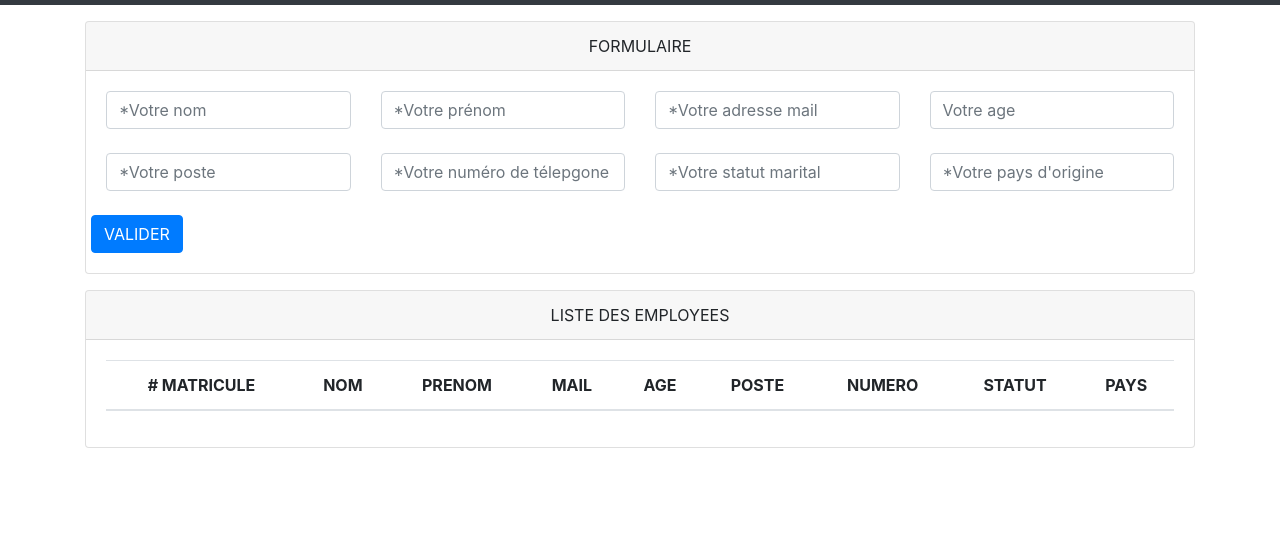
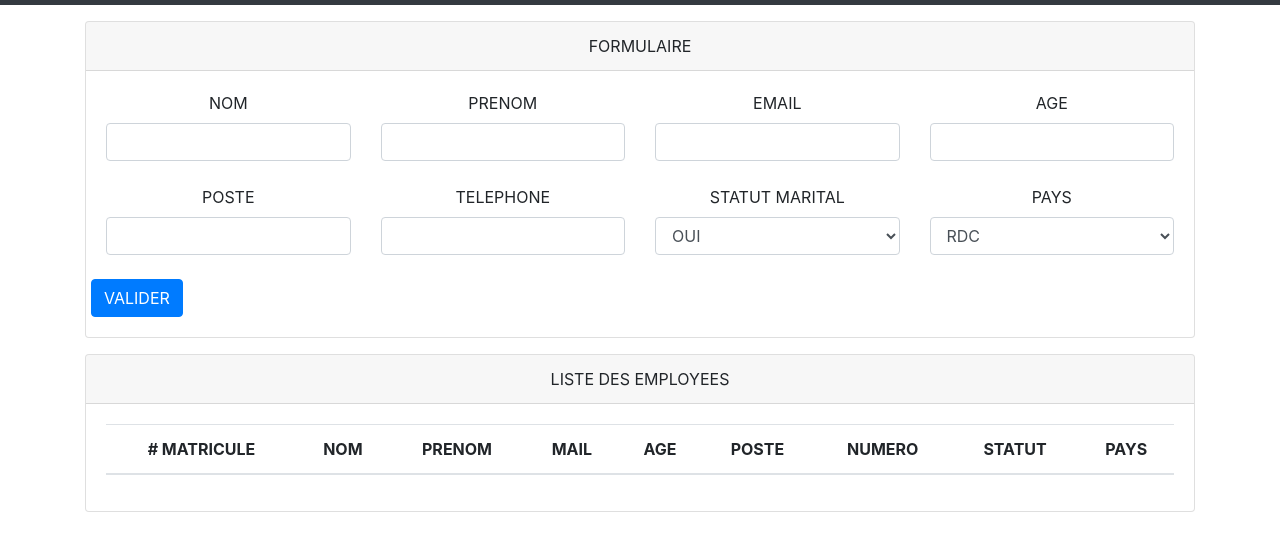
Before and after one commit to mukaya/crud-javascript-ajax, a plain HTML site: page index.html in a window 1280 px wide. Shown: the part 59-610 px from the top of the page. Drawn offline with nearby package versions, Linux system fonts and the light colour scheme.

Commit message:
correction

```diff
--- a/index.html
+++ b/index.html
@@ -34,37 +34,37 @@
           <form autocomplete="off" method="post">
             <div class="row">
               <div class="col">
+                <label for="nom">NOM</label>
                 <input
                   type="text"
                   class="form-control"
-                  placeholder="*Votre nom"
                   name="nom"
                   id="nom"
                 />
               </div>
               <div class="col">
+                <label for="prenom">PRENOM</label>
                 <input
                   type="text"
                   class="form-control"
-                  placeholder="*Votre prénom"
                   name="prenom"
                   id="prenom"
                 />
               </div>
               <div class="col">
+                <label for="mail">EMAIL</label>
                 <input
                   type="mail"
                   class="form-control"
-                  placeholder="*Votre adresse mail"
                   name="mail"
                   id="mail"
                 />
               </div>
               <div class="col">
+                <label for="age">AGE</label>
                 <input
                   type="number"
                   class="form-control age"
-                  placeholder="Votre age"
                   name="age"
                   id="age"
                 />
@@ -73,40 +73,40 @@
             <br />
             <div class="row">
               <div class="col">
+                <label for="poste">POSTE</label>
                 <input
                   type="text"
                   class="form-control"
-                  placeholder="*Votre poste"
                   name="poste"
                   id="poste"
                 />
               </div>
               <div class="col">
+                <label for="telephone">TELEPHONE</label>
                 <input
                   type="text"
                   class="form-control"
-                  placeholder="*Votre numéro de télepgone"
                   name="telephone"
                   id="telephone"
                 />
               </div>
               <div class="col">
-                <input
-                  type="text"
-                  class="form-control"
-                  placeholder="*Votre statut marital"
-                  name="statut"
-                  id="statut"
-                />
+                <label for="statut">STATUT MARITAL</label>
+                <select name="statut" id="statut" class="form-control">
+                  <option value="true">OUI</option>
+                  <option value="false">NON</option>
+                </select>
               </div>
               <div class="col">
-                <input
-                  type="text"
-                  class="form-control"
-                  placeholder="*Votre pays d'origine"
-                  name="pays"
-                  id="pays"
-                />
+                <label for="pays">PAYS</label>
+                <select name="pays" id="pays" class="form-control">
+                  <option value="RDC">RDC</option>
+                  <option value="FRANCE">FRANCE</option>
+                  <option value="GABON">GABON</option>
+                  <option value="LYBIE">LYBIE</option>
+                  <option value="COTE D'IVOIRE">COTE D'IVOIRE</option>
+                  <option value="ZAMBIE">ZAMBIE</option>
+                </select>
               </div>
             </div>
             <br />
```
